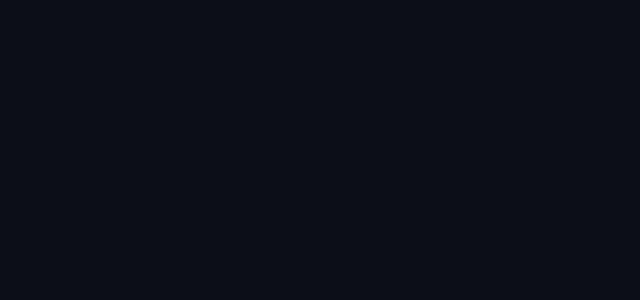
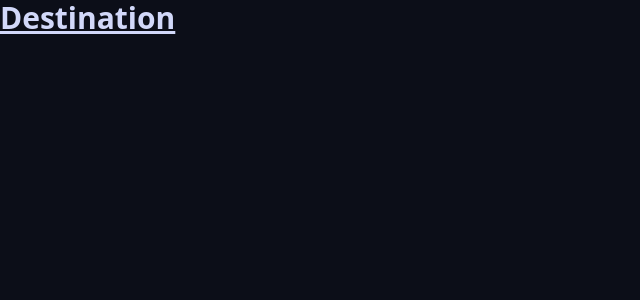
Before and after one commit to Clinton-dev/space-tourism-website, a React (Vite) app: page /destination in a window 1280 px wide. Shown: the top 300 px of the page, without its empty margins (0-640 px from the left). Built offline with nearby package versions, Linux system fonts and the light colour scheme; a web font is replaced by a local one.

Commit message:
Add routing to app

```diff
--- a/src/App.jsx
+++ b/src/App.jsx
@@ -1,8 +1,11 @@
 import { Switch, Route, Link } from 'react-router-dom'
 
 import './App.css'
+import Crew from './pages/Crew'
 import DesignSystem from './pages/DesignSystem'
+import Destination from './pages/Destination'
 import Home from './pages/Home'
+import Technology from './pages/Technology'
 
 function App() {
 
@@ -15,6 +18,15 @@ function App() {
         <Route path='/design-system'>
           <DesignSystem/>
         </Route>
+        <Route path='/technology'>
+          <Technology/>
+        </Route>
+        <Route path='/destination'>
+          <Destination/>
+        </Route>
+        <Route path='/crew'>
+          <Crew/>
+        </Route>
       </Switch>
     </div>
   )
--- /dev/null
+++ b/src/pages/Crew.jsx
@@ -0,0 +1,9 @@
+import React from 'react'
+
+function Crew() {
+  return (
+    <div>Crew</div>
+  )
+}
+
+export default Crew
--- /dev/null
+++ b/src/pages/Destination.jsx
@@ -0,0 +1,9 @@
+import React from 'react'
+
+function Destination() {
+  return (
+    <div>Destination</div>
+  )
+}
+
+export default Destination
--- /dev/null
+++ b/src/pages/Technology.jsx
@@ -0,0 +1,9 @@
+import React from 'react'
+
+function Technology() {
+  return (
+    <div>Technology</div>
+  )
+}
+
+export default Technology
```
